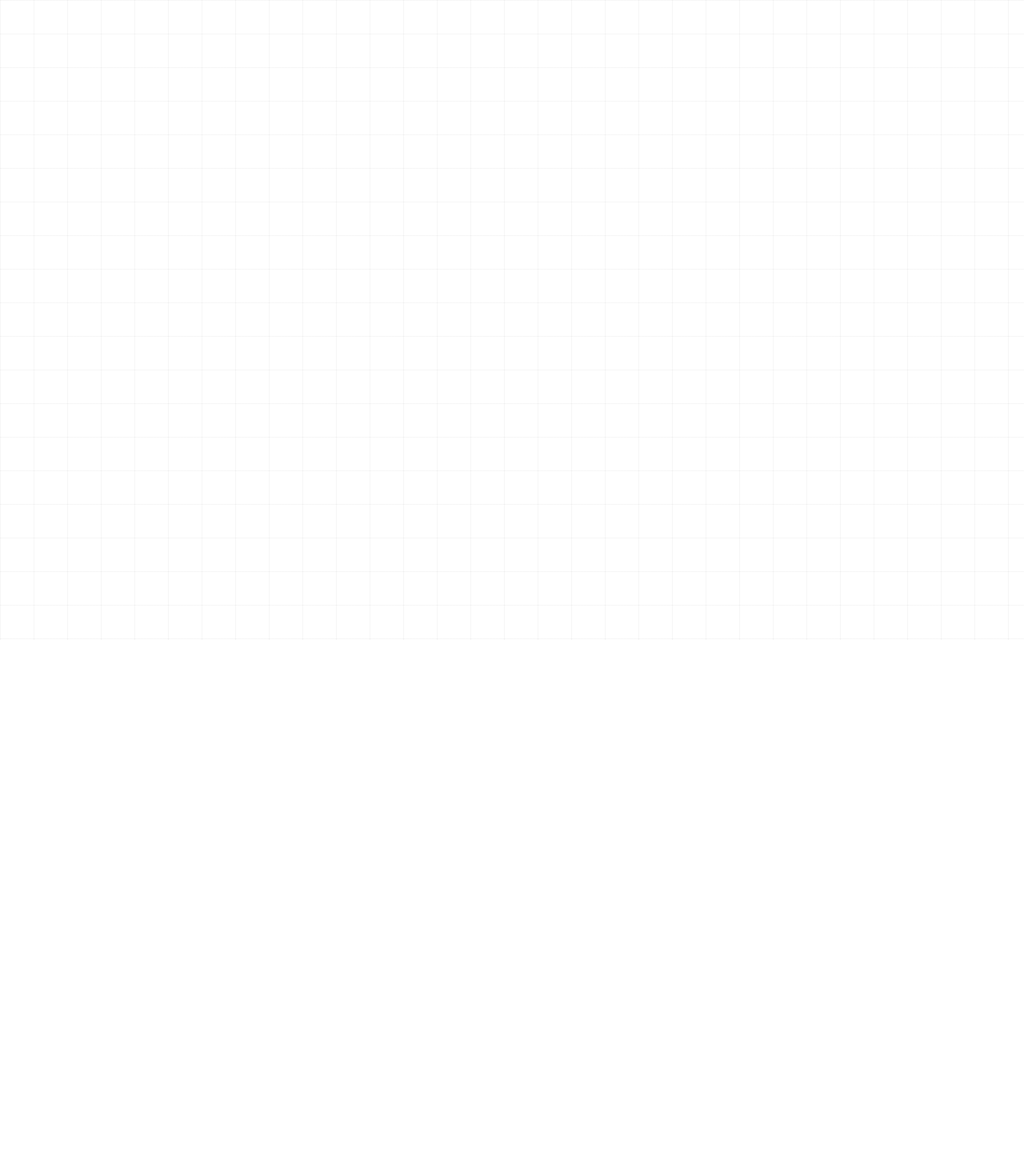
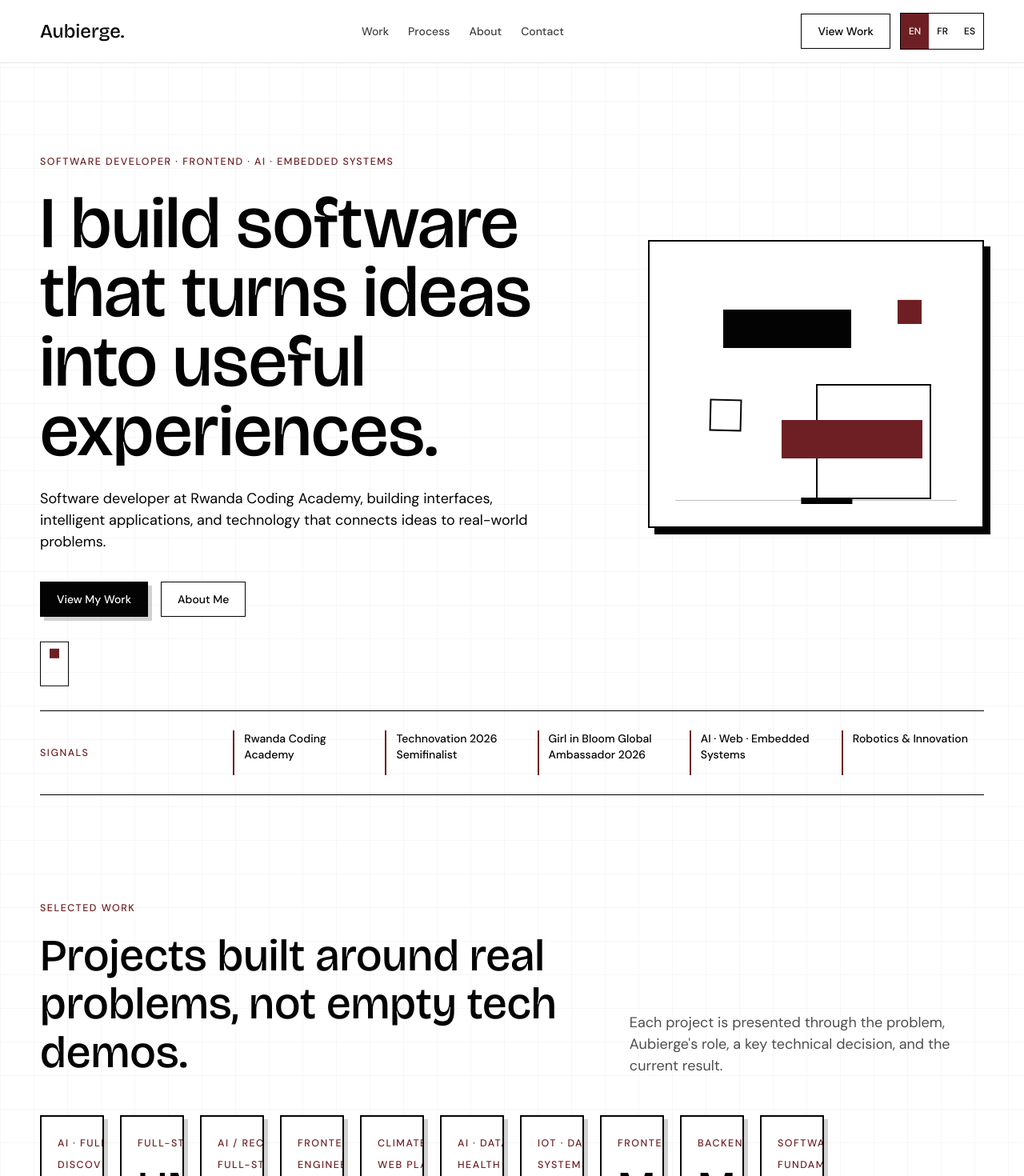
Before and after one commit to Aubierge-codes/portifolio, a Next.js app: page / in a window 1280 px wide. Shown: the top 1470 px of the page at 80% size. Before the commit the page ends 800 px from the top, so only its background shows below. Built offline with nearby package versions, Linux system fonts and the light colour scheme.

Commit message:
assemble portfolio page journey

```diff
--- a/app/page.tsx
+++ b/app/page.tsx
@@ -1,3 +1,36 @@
+"use client";
+
+import { AboutSection } from "@/components/about/about-section";
+import { ContactSection } from "@/components/contact/contact-section";
+import { CredibilityStrip } from "@/components/credibility/credibility-strip";
+import { FaqSection } from "@/components/faq/faq-section";
+import { SiteFooter } from "@/components/footer/site-footer";
+import { Hero } from "@/components/hero/hero";
+import { LoadingSequence } from "@/components/loading/loading-sequence";
+import { Navigation } from "@/components/navigation/navigation";
+import { ProcessSection } from "@/components/process/process-section";
+import { ProjectStories } from "@/components/work/project-stories";
+import { WorkSection } from "@/components/work/work-section";
+import { useLocale } from "@/hooks/use-locale";
+
 export default function Home() {
-  return <main />;
+  const { locale, setLocale, t, bundle } = useLocale();
+
+  return (
+    <>
+      <LoadingSequence skipLabel={t("skip")} />
+      <Navigation locale={locale} setLocale={setLocale} t={t} />
+      <main>
+        <Hero t={t} />
+        <CredibilityStrip title={t("credibility.title")} items={bundle.credibility} />
+        <WorkSection t={t} />
+        <ProjectStories t={t} />
+        <ProcessSection t={t} steps={bundle.process} />
+        <AboutSection t={t} />
+        <FaqSection t={t} items={bundle.faq} />
+        <ContactSection t={t} />
+      </main>
+      <SiteFooter locale={locale} setLocale={setLocale} t={t} />
+    </>
+  );
 }
--- a/components/credibility/credibility-strip.tsx
+++ b/components/credibility/credibility-strip.tsx
@@ -1,12 +1,10 @@
 "use client";
 
 import { Reveal, RevealItem } from "@/components/motion/reveal";
-import type { TranslationKey } from "@/types/content";
 
 type CredibilityStripProps = {
   title: string;
   items: string[];
-  t: (key: TranslationKey) => string;
 };
 
 export function CredibilityStrip({ title, items }: CredibilityStripProps) {
```
